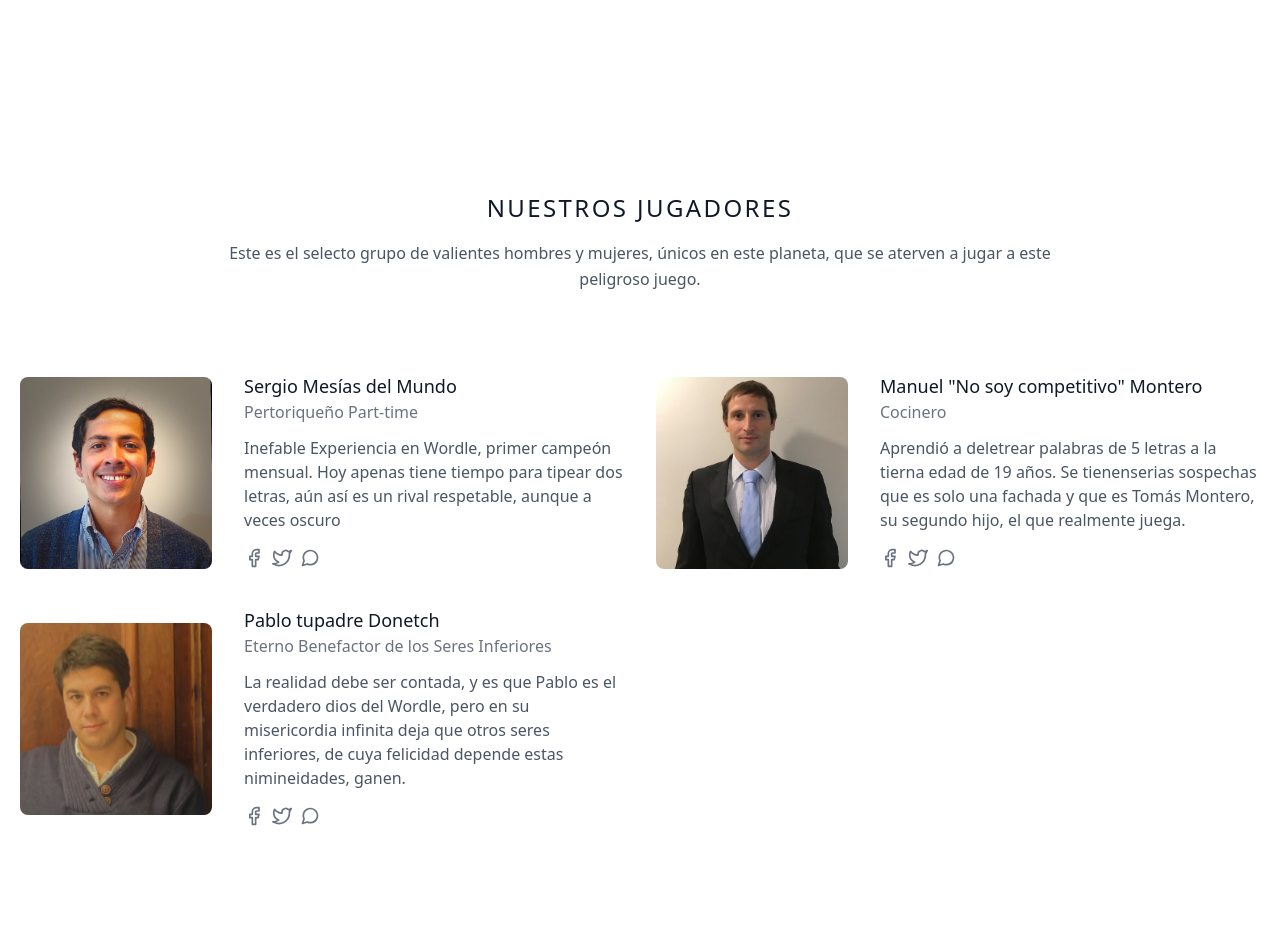
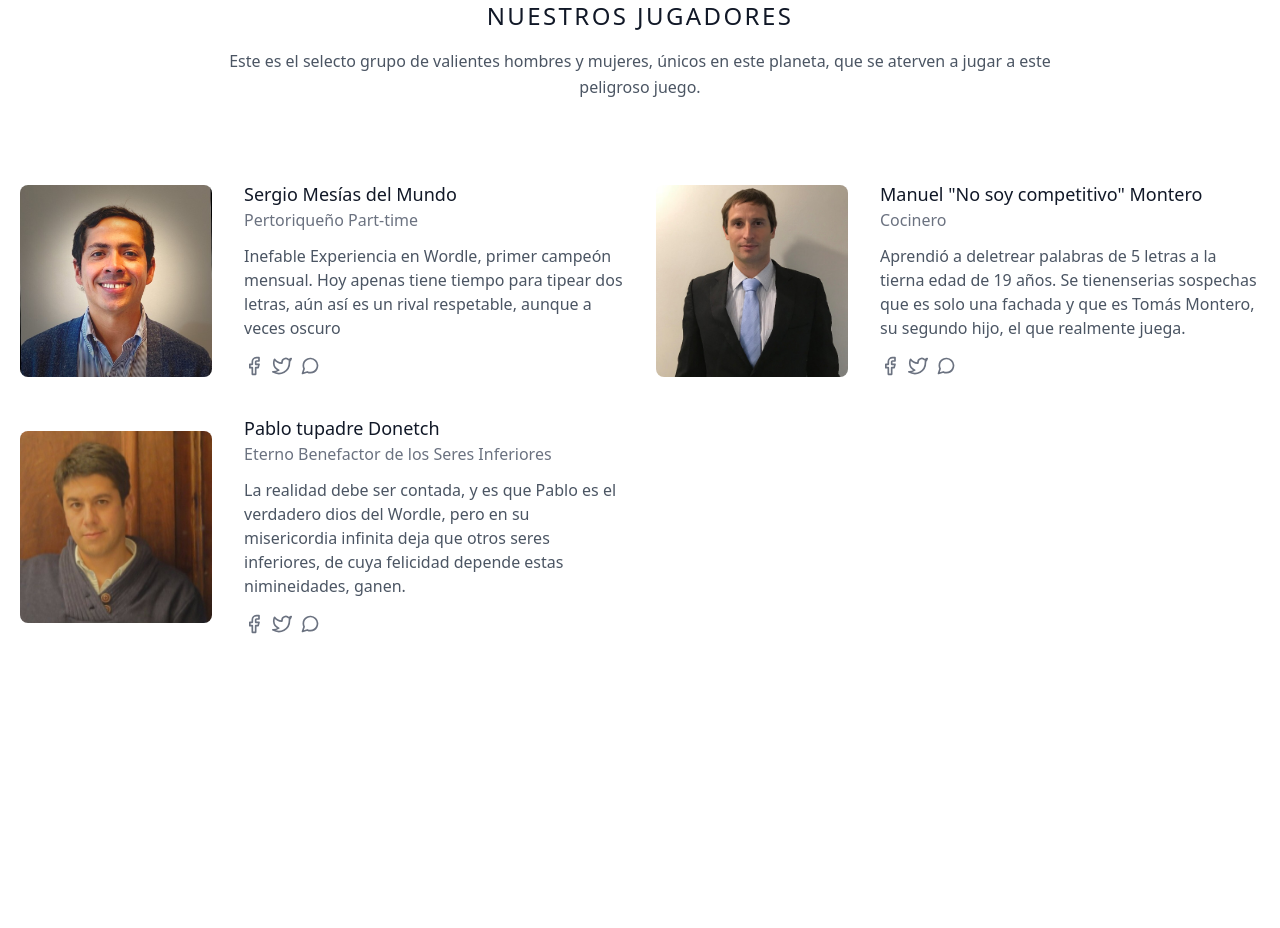
Before and after one commit to pablodonetch/marcador-wordle, a Django app: page / in a window 1280 px wide. Shown: the part 424-1352 px from the top of the page. After the commit the page ends 1058 px from the top, so only its background shows below. Run offline with Django 4.2, Linux system fonts and the light colour scheme; style sheets or scripts are compiled from the project's sources; some libraries are stand-ins or nearby versions.

Commit message:
20221004_10

```diff
--- a/templates/pages/index.html
+++ b/templates/pages/index.html
@@ -53,7 +53,7 @@
     ]);
 
     var options_line = {
-      title: 'Desempeño Mensual Acumulado',
+      title: 'Desempeño Acumulado Mes Actual',
       curveType: 'function',
       legend: { position: 'bottom' }
     };
@@ -95,23 +95,8 @@
   <div id="donutchart"></div>
 </div>
 
-<!----------------------------------------------------->
-
-
-
-<section>
-  <div class="relative items-center w-full px-5 py-12 mx-auto md:px-12 lg:px-24 max-w-7xl">
-    <div class="grid w-full grid-cols-1 gap-12 mx-auto lg:grid-cols-2">
-
-
-    </div>
-  </div>
-</section>
-
-<!----------------------------------------------------->
-
 <section class="text-gray-600 body-font" >
-    <div class="container px-5 py-24 mx-auto">
+    <div class="container px-5 py-24 mx-auto" style="padding-top:0;">
       <div class="flex flex-col text-center w-full mb-20">
         <h1 class="text-2xl font-medium title-font mb-4 text-gray-900 tracking-widest">NUESTROS JUGADORES</h1>
         <p class="lg:w-2/3 mx-auto leading-relaxed text-base">Este es el selecto grupo de valientes hombres y mujeres, únicos en este planeta, que se aterven a jugar a este peligroso juego.</p>
```
